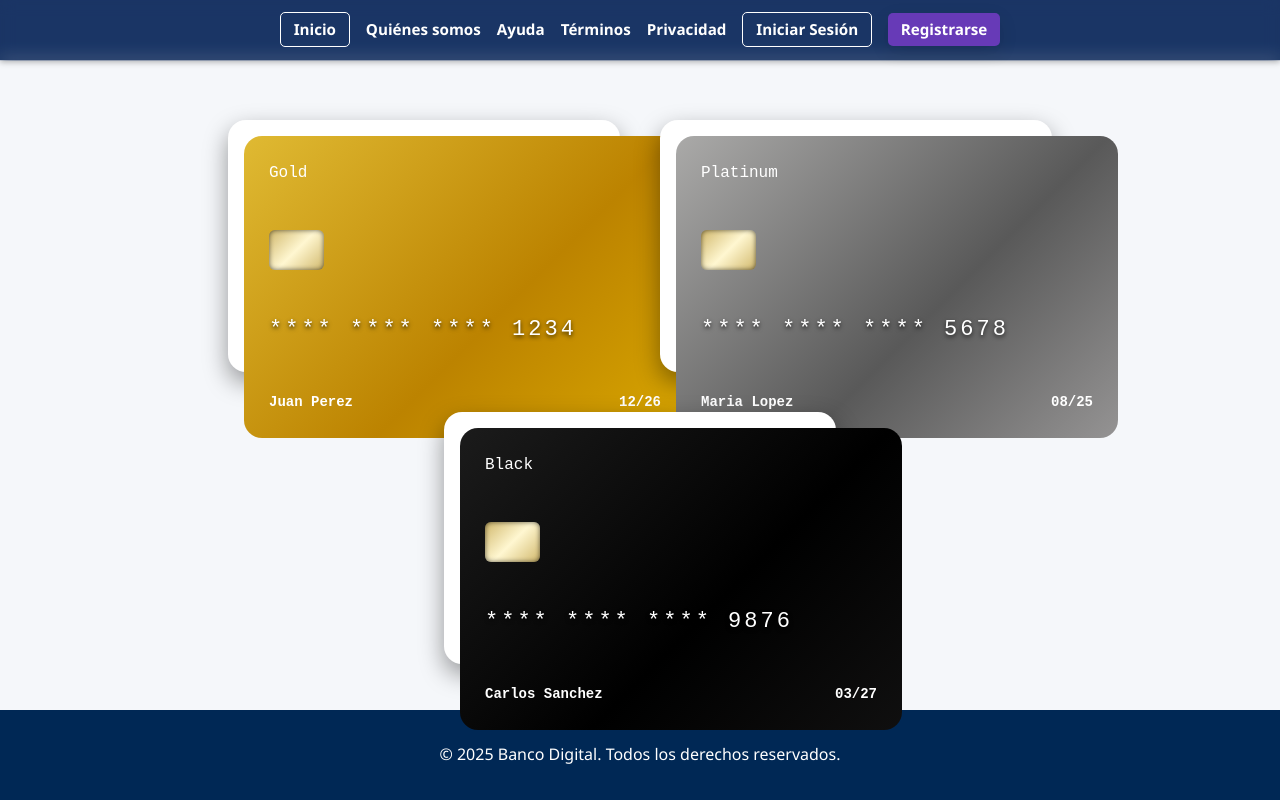
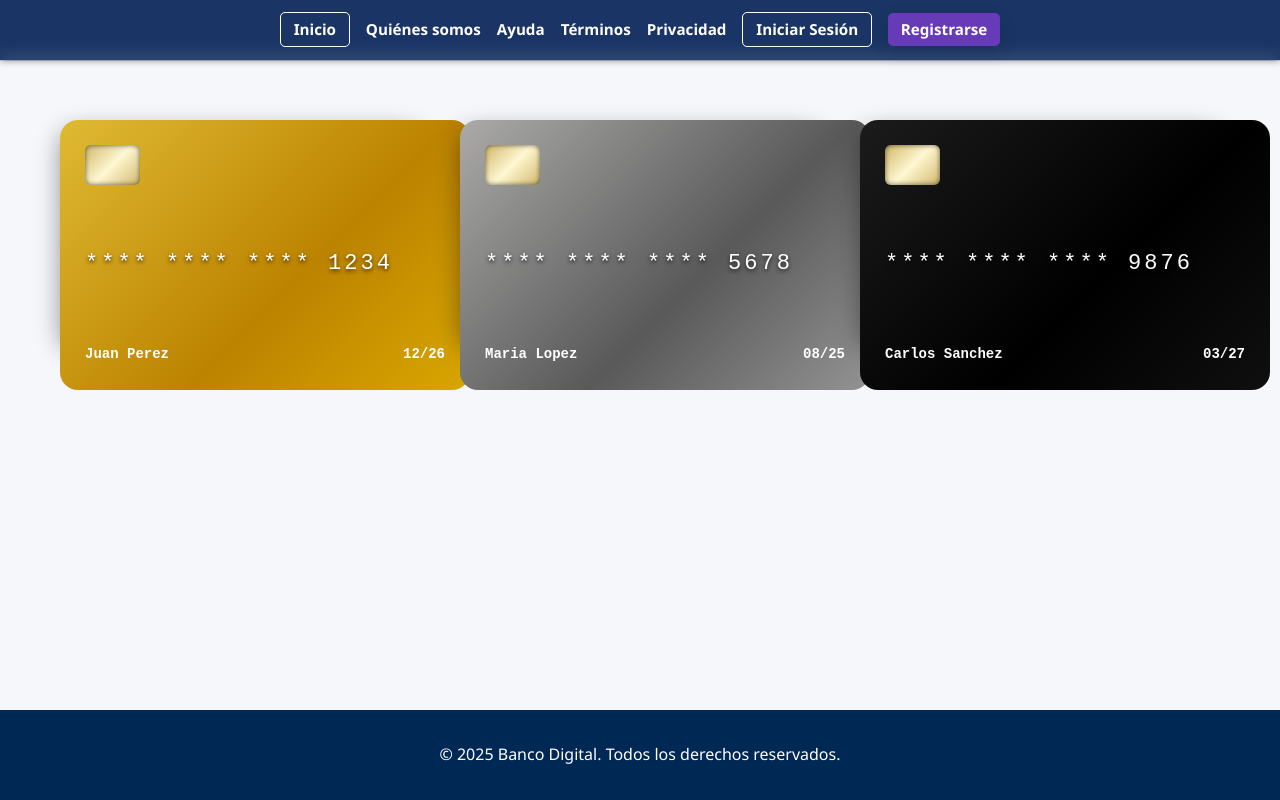
Before and after one commit to HillaryMalespin/Proyecto_Dise-o_Web, a React (Vite) app: page /cards in a window 1280 px wide. Built offline with nearby package versions, Linux system fonts and the light colour scheme.

Commit message:
Arreglo de estilos y estructura

```diff
--- a/src/App.jsx
+++ b/src/App.jsx
@@ -7,7 +7,6 @@ import Accounts from "./pages/Accounts.jsx";
 import AccountDetail from "./pages/AccountDetail";
 import Cards from "./pages/Cards.jsx";
 import RecoverPassword from "./pages/recoverPassword/RecoverPassword.jsx";
-import "./styles/home.css";
 import { useState } from "react";
 
 function App() {
--- a/src/pages/Cards.jsx
+++ b/src/pages/Cards.jsx
@@ -1,36 +1,47 @@
 import React from "react";
 import "../styles/cards.css";
-import cardsData from "../data/cards.json";
+import cards from "../data/cards.json";
 
-const Cards = () => {
+const maskNumber = (num) => {
+  // Fuerza a string y enmascara todo menos los últimos 4 dígitos
+  return String(num).replace(/\d(?=\d{4})/g, "*");
+};
+
+const CustomCard = ({ type, number, holder, expiry }) => {
   return (
-    <div className="card-container">
-      {cardsData.map((card, index) => (
-        <div key={index} className="card-flip">
-          <div className={`card ${card.type.toLowerCase()}`}>
-
+    <div className="custom-card-flip">
+      <div className={`custom-card ${type.toLowerCase()}`}>
         {/* Frente */}
-            <div className="card-face card-front">
-              <div className="card-header">
-                <span>{card.bank}</span>
-                <span>{card.type}</span>
-              </div>
-              <div className="card-chip"></div>
-              <div className="card-number">{card.number}</div>
-              <div className="card-footer">
-                <span>{card.holder}</span>
-                <span>{card.expiry}</span>
+        <div className="custom-card-face custom-card-front">
+          <div className="custom-card-chip"></div>
+          <div className="custom-card-number">{maskNumber(number)}</div>
+          <div className="custom-card-footer">
+            <span>{holder}</span>
+            <span>{expiry}</span>
           </div>
         </div>
 
         {/* Reverso */}
-            <div className="card-face card-back">
-              <div className="magnetic-strip"></div>
-              <div className="cvv-box">{card.cvv}</div>
-            </div>
-
+        <div className="custom-card-face custom-card-back">
+          <div className="custom-magnetic-strip"></div>
+          <div className="custom-cvv-box">***</div>
         </div>
       </div>
+    </div>
+  );
+};
+
+const Cards = () => {
+  return (
+    <div className="custom-card-container">
+      {cards.map((card, index) => (
+        <CustomCard
+          key={index}
+          type={card.type}
+          number={card.number}
+          holder={card.holder}
+          expiry={card.expiry}
+        />
       ))}
     </div>
   );
--- a/src/styles/cards.css
+++ b/src/styles/cards.css
@@ -1,4 +1,4 @@
-.card-container {
+.custom-card-container {
   display: flex;
   gap: 40px;
   padding: 120px 40px 40px; /* suficiente espacio debajo del nav */
@@ -6,11 +6,11 @@
   flex-wrap: wrap;
 }
 
-.card-flip {
+.custom-card-flip {
   perspective: 1000px;
 }
 
-.card {
+.custom-card {
   width: 360px;
   height: 220px;
   border-radius: 18px;
@@ -21,11 +21,11 @@
   box-shadow: 0px 10px 25px rgba(0, 0, 0, 0.4);
 }
 
-.card:hover {
+.custom-card:hover {
   transform: rotateY(180deg);
 }
 
-.card-face {
+.custom-card-face {
   position: absolute;
   width: 100%;
   height: 100%;
@@ -41,20 +41,20 @@
   overflow: hidden;
 }
 
-/* Gradientes metálicos */
-.card.gold .card-front {
+/* Gradientes metálicos con brillo */
+.custom-card.gold .custom-card-front {
   background: linear-gradient(135deg, #f9e157, #bc8300, #FFD700);
   background-size: 200% 200%;
   animation: shine 8s ease infinite;
 }
 
-.card.platinum .card-front {
+.custom-card.platinum .custom-card-front {
   background: linear-gradient(135deg, #E5E4E2, #595959, #e7e4e4);
   background-size: 200% 200%;
   animation: shine 8s ease infinite;
 }
 
-.card.black .card-front {
+.custom-card.black .custom-card-front {
   background: linear-gradient(135deg, #2f2f2f, #000000, #262525);
   background-size: 200% 200%;
   animation: shine 8s ease infinite;
@@ -68,7 +68,7 @@
 }
 
 /* Chip */
-.card-chip {
+.custom-card-chip {
   width: 55px;
   height: 40px;
   background: linear-gradient(135deg, #d1b86c, #fff7d1, #d1b86c);
@@ -76,15 +76,15 @@
   box-shadow: inset 0px 0px 5px rgba(0,0,0,0.6);
 }
 
-/* Número de tarjeta */
-.card-number {
+/* Número */
+.custom-card-number {
   font-size: 22px;
   letter-spacing: 3px;
   text-shadow: 0px 2px 4px rgba(0, 0, 0, 0.7);
 }
 
 /* Footer */
-.card-footer {
+.custom-card-footer {
   display: flex;
   justify-content: space-between;
   font-size: 14px;
@@ -92,20 +92,20 @@
 }
 
 /* Reverso */
-.card-back {
+.custom-card-back {
   transform: rotateY(180deg);
   background: linear-gradient(135deg, #2e2e2e, #1a1a1a);
   padding: 20px;
 }
 
-.magnetic-strip {
+.custom-magnetic-strip {
   margin-top: 15px;
   height: 50px;
   background: #000;
   border-radius: 4px;
 }
 
-.cvv-box {
+.custom-cvv-box {
   margin-top: 40px;
   background: #fff;
   color: #000;
@@ -120,12 +120,13 @@
 
 /* Responsivo */
 @media (min-width: 768px) {
-  .grid-container {
-    grid-template-columns: repeat(2, 1fr);
+  .credit-card-container {
+    justify-content: space-around;
   }
 }
+
 @media (min-width: 1024px) {
-  .grid-container {
-    grid-template-columns: repeat(3, 1fr);
+  .credit-card-container {
+    justify-content: flex-start;
   }
 }
```
Lines whose indentation alone changed are shown as unchanged.
